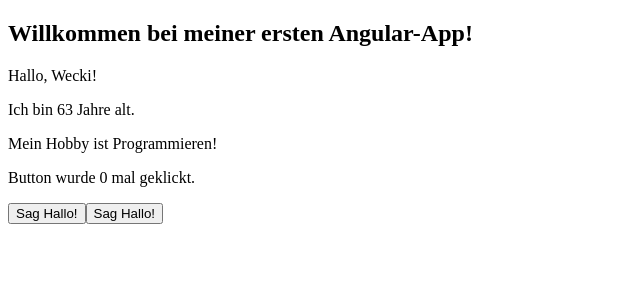
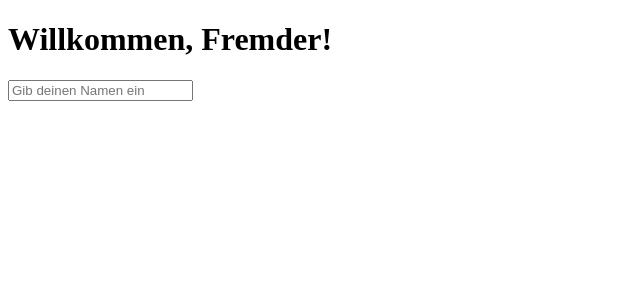
Before and after one commit to weckisdl/meine-erste-app, an Angular app: page / in a window 1280 px wide. Shown: the top 300 px of the page, without its empty margins (0-640 px from the left). Built offline with nearby package versions, Linux system fonts and the light colour scheme.

Commit message:
Lektion 4: User-Eingaben mit ngModel hinzugefügt

```diff
--- a/src/app/app.component.html
+++ b/src/app/app.component.html
@@ -1 +1,2 @@
-<app-welcome></app-welcome>
+<h1>Willkommen, {{ name || 'Fremder' }}!</h1>
+<input type="text" placeholder="Gib deinen Namen ein" [(ngModel)]="name">
--- a/src/app/app.component.ts
+++ b/src/app/app.component.ts
@@ -7,4 +7,5 @@ import { Component } from '@angular/core';
 })
 export class AppComponent {
   title = 'Hallo, ich lerne Angular!';
+  name: string = ''; // Variable für den Namen, initial leer
 }
--- a/src/app/app.module.ts
+++ b/src/app/app.module.ts
@@ -1,16 +1,15 @@
 import { NgModule } from '@angular/core';
 import { BrowserModule } from '@angular/platform-browser';
-
+import { FormsModule } from '@angular/forms'; // Neu hinzufügen
 import { AppComponent } from './app.component';
 import { WelcomeComponent } from './welcome/welcome.component';
 
 @NgModule({
   declarations: [
-    AppComponent,
-    WelcomeComponent
+    AppComponent, WelcomeComponent
   ],
   imports: [
-    BrowserModule
+    BrowserModule, FormsModule
   ],
   providers: [],
   bootstrap: [AppComponent]
```
